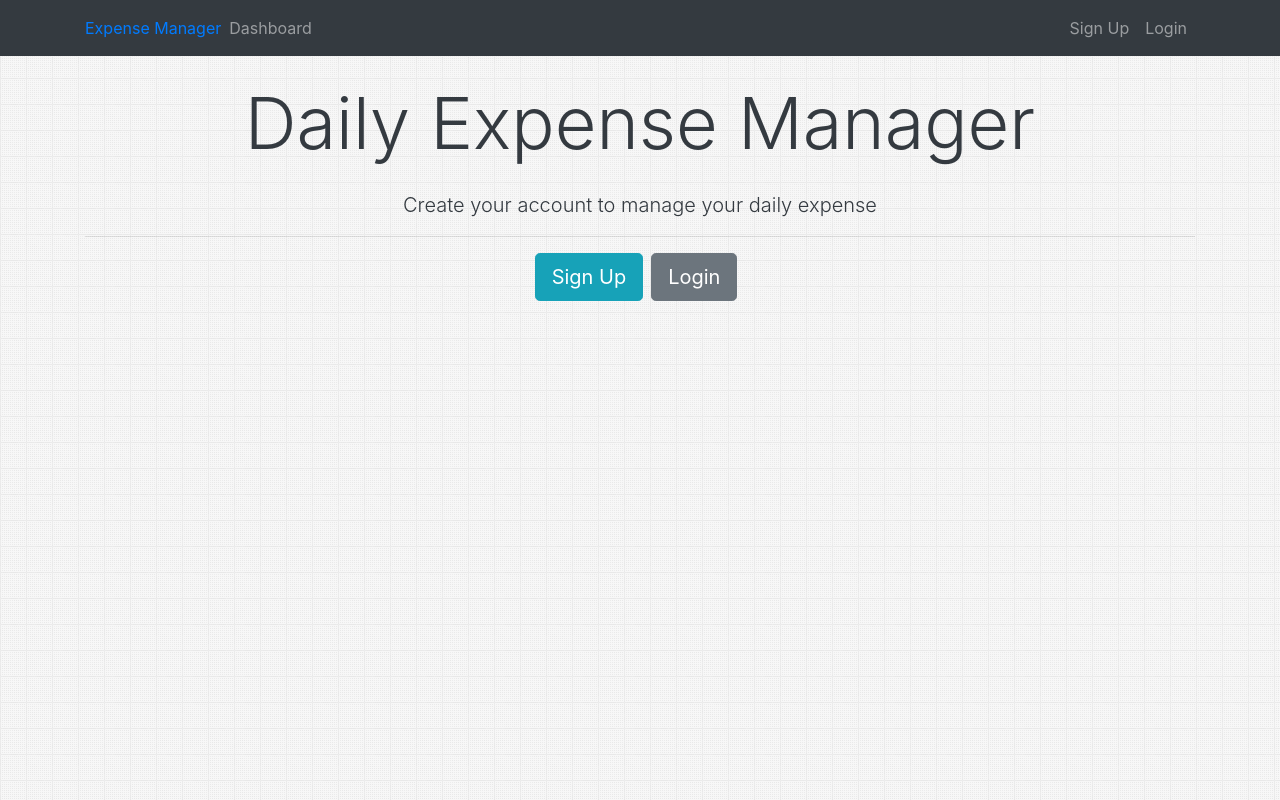
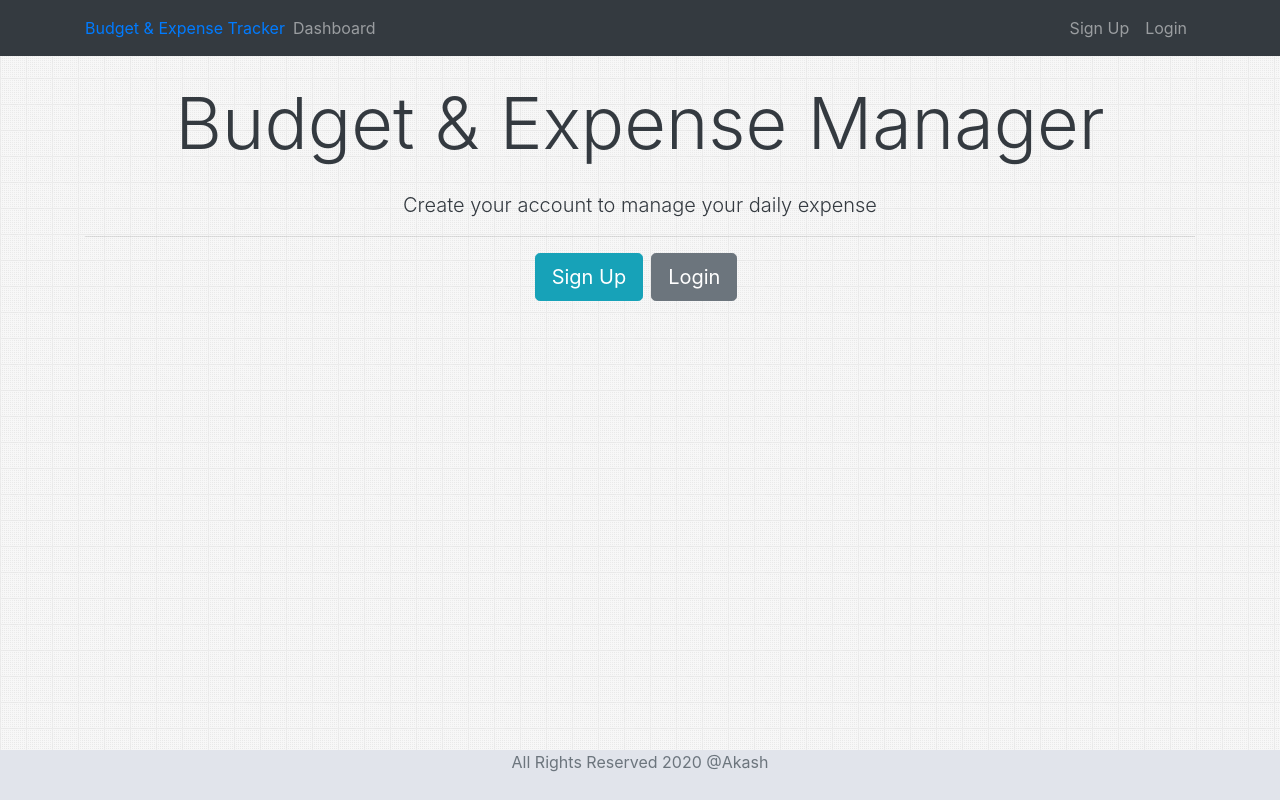
Before and after one commit to AkashBhuiyan/Walletapp-React, a React (Create React App) app: page / in a window 1280 px wide. Built offline with nearby package versions, Linux system fonts and the light colour scheme.

Commit message:
Footer added. Some Links have updated by jsx

```diff
--- a/src/App.css
+++ b/src/App.css
@@ -14,3 +14,13 @@ body {
 .error-actions .btn {
   margin-right: 10px;
 }
+
+.footer {
+  position: absolute;
+  bottom: 0;
+  width: 100%;
+  height:50px;
+  background-color: #e1e4eb;
+  text-align: center;
+  color: #61dafb;
+}
--- a/src/App.js
+++ b/src/App.js
@@ -11,6 +11,7 @@ import store from './Store';
 import UpdateWallet from './components/dashboard/UpdateWallet';
 import Transaction from './components/transactions/Transaction';
 import AddTransaction from './components/transactions/AddTransaction';
+import Footer from './components/shared/Footer';
 
 
 function App() {
@@ -27,6 +28,7 @@ function App() {
                   <Route path="/transaction/add/:id" exact component={AddTransaction}/>
                   <Route path="/" component={NotFound}/>
             </Switch>
+            <Footer/>
       </Router>
     </Provider>
   );
--- a/src/components/Home.js
+++ b/src/components/Home.js
@@ -1,4 +1,5 @@
 import React, { Component } from 'react'
+import {Link} from 'react-router-dom';
 
 class Welcome extends Component {
     render() {
@@ -8,17 +9,17 @@ class Welcome extends Component {
                     <div className="container">
                         <div className="row">
                             <div className="col-md-12 text-center">
-                                <h1 className="display-3 mb-4">Daily Expense Manager</h1>
+                                <h1 className="display-3 mb-4">Budget & Expense Manager</h1>
                                 <p className="lead">
                                     Create your account to manage your daily expense
                                 </p>
                                 <hr />
-                                <a href="register.html" className="btn btn-lg btn-info mr-2">
+                                <Link to="register.html" className="btn btn-lg btn-info mr-2">
                                     Sign Up
-                                </a>
-                                <a href="login.html" className="btn btn-lg btn-secondary mr-2">
+                                </Link>
+                                <Link to="login.html" className="btn btn-lg btn-secondary mr-2">
                                     Login
-                                </a>
+                                </Link>
                             </div>
                         </div>
                     </div>
--- /dev/null
+++ b/src/components/shared/Footer.js
@@ -0,0 +1,15 @@
+import React, { Component } from 'react'
+
+export default class FooterComponent extends Component {
+
+
+    render() {
+        return (
+            <div>
+                <footer className="footer">
+                    <span className="text-muted">All Rights Reserved 2020 @Akash</span>
+                </footer>
+            </div>
+        )
+    }
+}
--- a/src/components/shared/Header.js
+++ b/src/components/shared/Header.js
@@ -7,7 +7,7 @@ class Nav extends Component {
             <nav className="navbar navbar-expand-sm navbar-dark bg-dark mb-4">
                 <div className="container">
                     <Link className="" to="/">
-                        Expense Manager
+                        Budget & Expense Tracker
                     </Link>
 
                     <button className="navbar-toggler" data-toggle="collapse" data-target="#mobile-nav" type="button">
@@ -25,14 +25,14 @@ class Nav extends Component {
 
                         <ul className="navbar-nav ml-auto">
                             <li className="nav-item">
-                                <a className="nav-link " href="register.html">
+                                <Link className="nav-link " to="register.html">
                                     Sign Up
-                                </a>
+                                </Link>
                             </li>
                             <li className="nav-item">
-                                <a className="nav-link" href="login.html">
+                                <Link className="nav-link" to="login.html">
                                     Login
-                                </a>
+                                </Link>
                             </li>
                         </ul>
                     </div>
```
Also changed, not shown: 1 other file (tests, documents, lock files or other folders).
